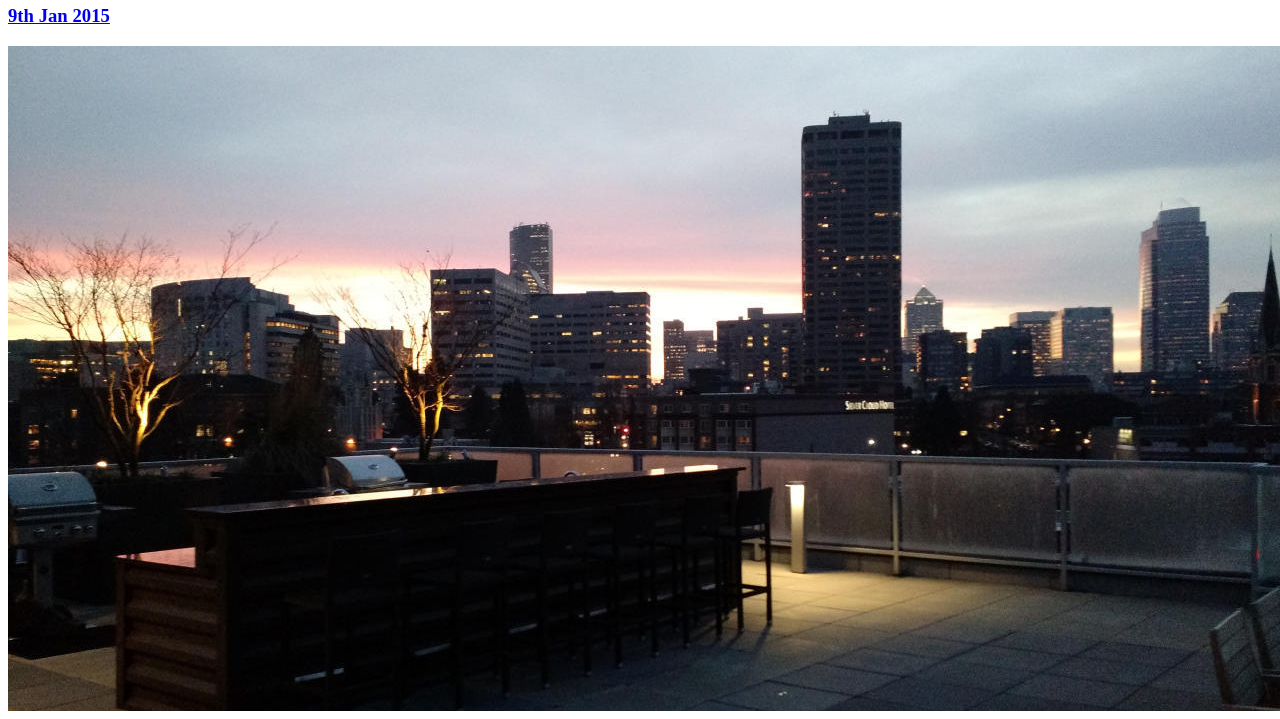
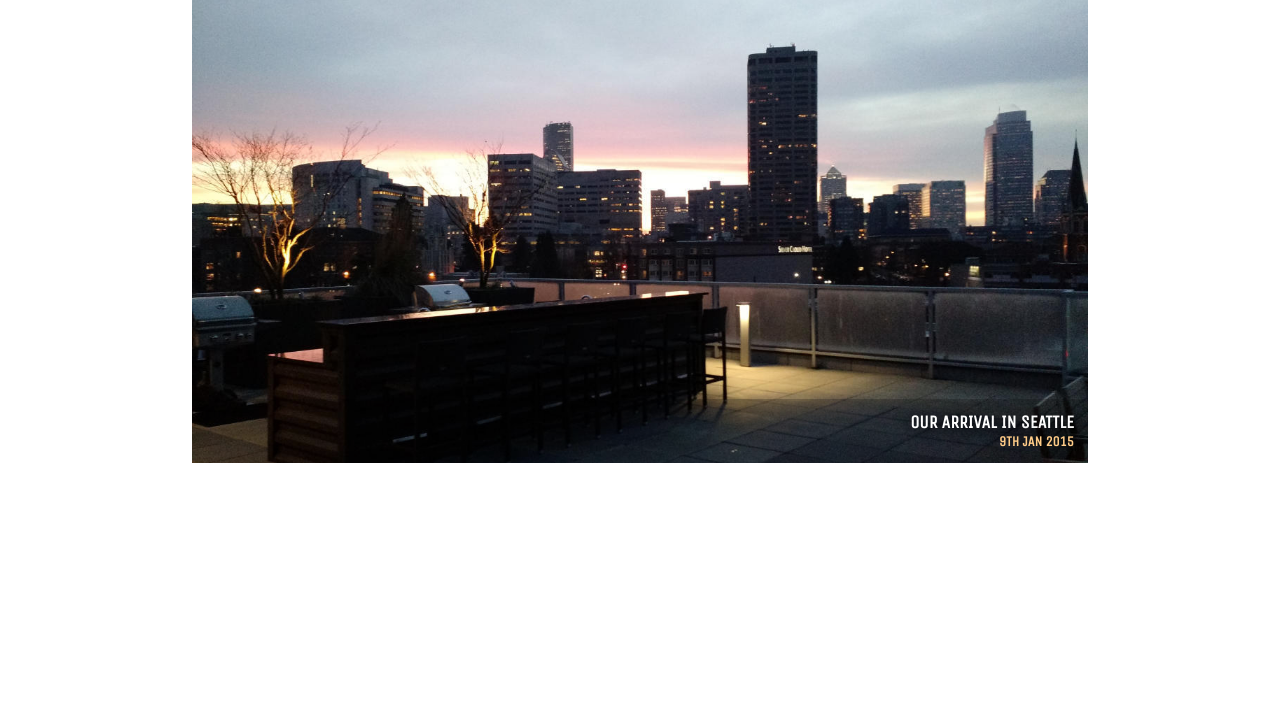
Before and after one commit to hunterloftis/backpacksncats, a plain HTML site: page index.html in a window 1280 px wide. Shown: the part 146-865 px from the top of the page. After the commit the page ends 800 px from the top, so only its background shows below. Drawn offline with nearby package versions, Linux system fonts and the light colour scheme; the site is published under a folder, as on GitHub Pages, so addresses that start at the root find nothing.

Commit message:
relative paths

```diff
--- a/index.html
+++ b/index.html
@@ -6,9 +6,9 @@
     <title>Backpacks'n'Cats</title>
     <link href='http://fonts.googleapis.com/css?family=Unica+One' rel='stylesheet' type='text/css'>
     <link href='http://fonts.googleapis.com/css?family=Vollkorn' rel='stylesheet' type='text/css'>
-    <link rel='stylesheet' href='/styles/base.css'>
-    <link rel='stylesheet' href='/styles/layout.css'>
-    <link rel='stylesheet' href='/styles/modules.css'>
+    <link rel='stylesheet' href='styles/base.css'>
+    <link rel='stylesheet' href='styles/layout.css'>
+    <link rel='stylesheet' href='styles/modules.css'>
   </head>
   <body>
     <div class='wrap'>
@@ -21,7 +21,7 @@ Read all about their adventures here.</p>
 
       <nav class='ArticleTeasers'>
 
-          <a class='ArticleLink' href='/articles/20150109/seattle-arrival.html'>
+          <a class='ArticleLink' href='articles/20150109/seattle-arrival.html'>
             <div class='ArticleLink-caption'>
               <h2 class='ArticleLink-title'>Our Arrival in Seattle</h2>
               <h3 class='ArticleLink-date'>9th Jan 2015</h3>
```
Also changed, not shown: articles/20150109/seattle-arrival.html (+3 -3 lines).
